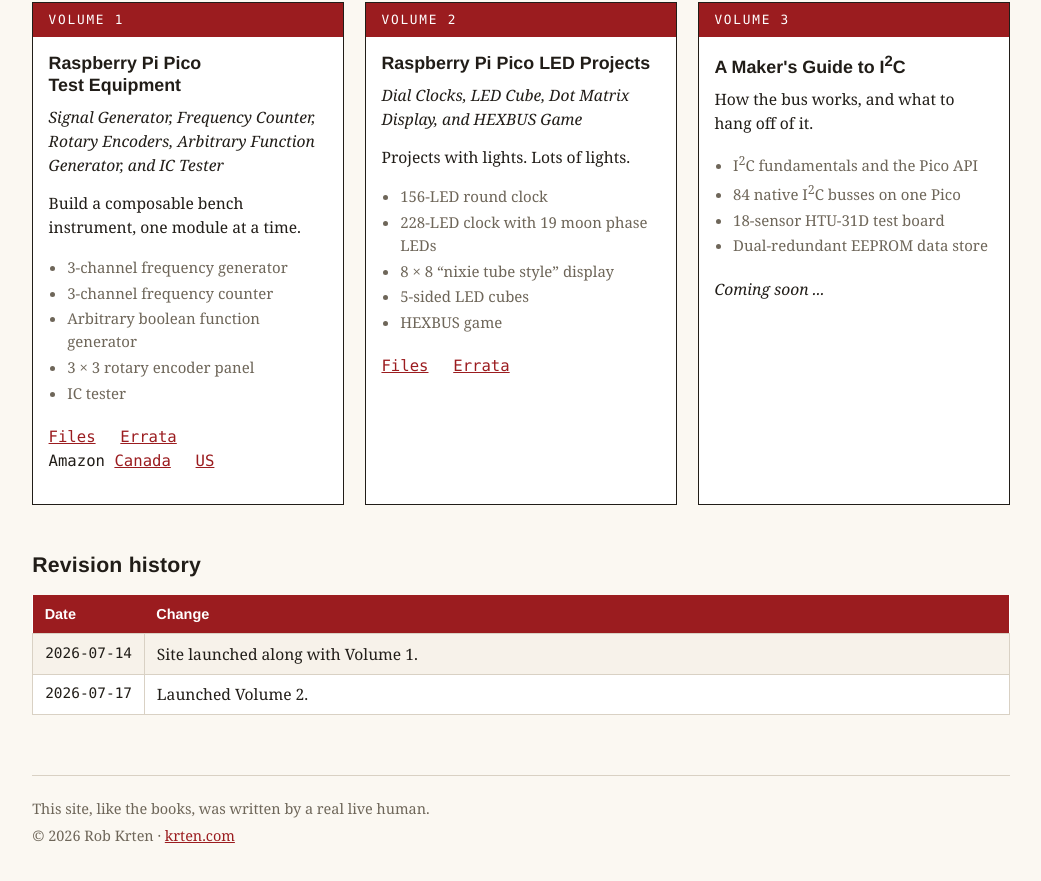
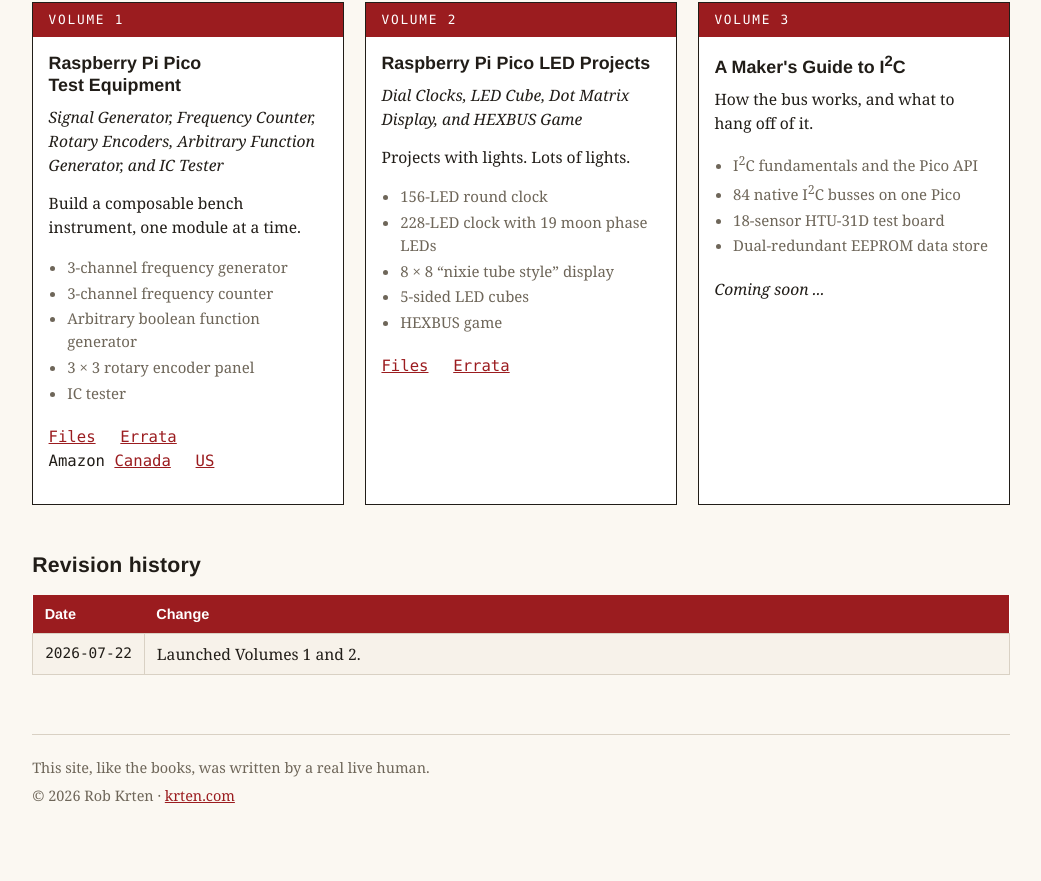
Before and after one commit to rkrten/ikb, a plain HTML site: page index.html in a window 1280 px wide. Shown: the part 294-1175 px from the top of the page, without its empty margins (119-1160 px from the left). Drawn offline with Linux system fonts and the light colour scheme.

Commit message:
Update site: 2026-07-22 20:00:43

```diff
--- a/index.html
+++ b/index.html
@@ -106,8 +106,7 @@
 	<h2>Revision history</h2>
 	<table>
 		<tr><th>Date</th><th>Change</th></tr>
-		<tr><td class="file">2026-07-14</td><td>Site launched along with Volume 1.</td></tr>
-		<tr><td class="file">2026-07-17</td><td>Launched Volume 2.</td></tr>
+		<tr><td class="file">2026-07-22</td><td>Launched Volumes 1 and 2.</td></tr>
 	</table>
 
 	<footer>
```
